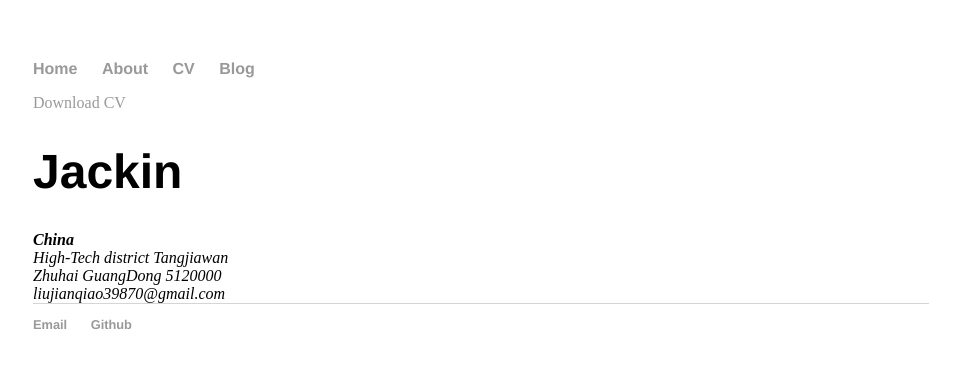
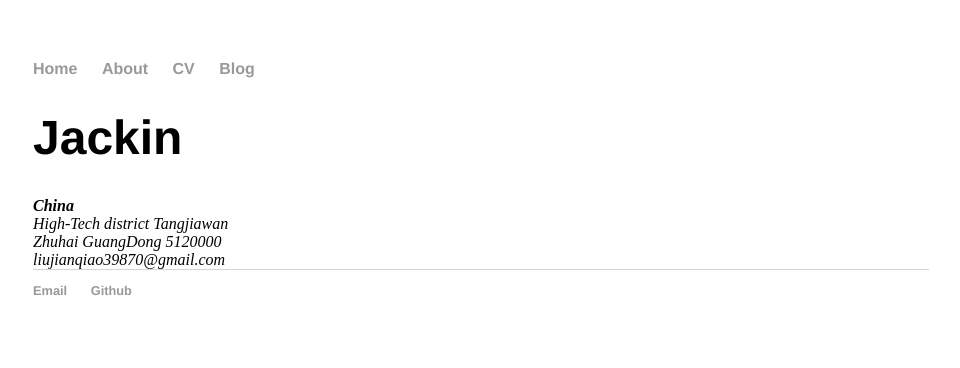
Before and after one commit to LiuJQ/LiuJQ.github.io, a Jekyll site: the page built from cv/index.html, in a window 1280 px wide. Shown: the top 368 px of the page, without its empty margins (159-1119 px from the left). Built offline with Jekyll 4.4.1, drawn with Linux system fonts in a browser that asks for light colours.

Commit message:
update personal info

```diff
--- a/about/index.html
+++ b/about/index.html
@@ -10,8 +10,8 @@ title: About Jackin
 		</p>
 
 	<ul class="contacts">
-		<li>Twitter<a href="#">@Jackin_Q</a></li>
-		<li>Twitter Home<a href="#">https://twitter.com/Jackin_Q</a></li>
-		<li>Contact me via Gmail<a href="#">liujianqiao39870@163.com</a></li>
+		<li>Twitter: <a href="#">@Jackin_Q</a></li>
+		<li>Twitter Home: <a href="#">https://twitter.com/Jackin_Q</a></li>
+		<li>Contact me via Gmail: <a href="#">liujianqiao39870@163.com</a></li>
 	</ul>
 </div>
--- a/cv/index.html
+++ b/cv/index.html
@@ -4,7 +4,6 @@ title: CV of Your Name
 ---
 
 <div class="cv">
-	<a href="#" class="download" title="Download CV as PDF">Download CV</a>
 	<h1>Jackin</h1>
 	<address>
 	<strong>China</strong><br>
```
